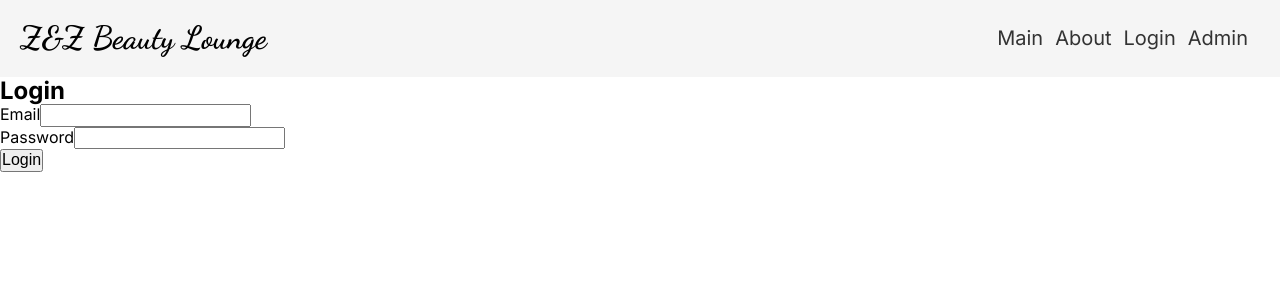
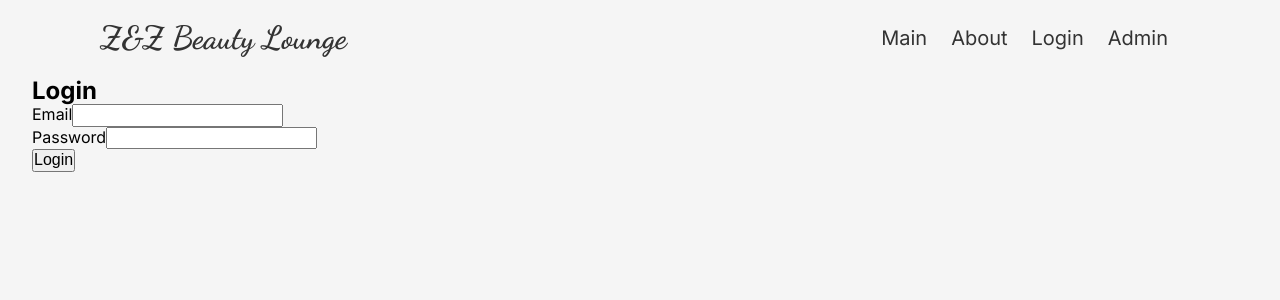
Before and after one commit to EugeneZanevskij/beauty-salon-app, a React (Create React App) app: page /login in a window 1280 px wide. Shown: the top 300 px of the page. Built offline with nearby package versions, Linux system fonts and the light colour scheme.

Commit message:
feat: HomeLayout and index.css

```diff
--- a/src/index.css
+++ b/src/index.css
@@ -8,8 +8,9 @@
 }
 
 body {
-  margin: 0;
+  margin: 0 2rem;
   font-family: 'Inter', sans-serif;
   -webkit-font-smoothing: antialiased;
   -moz-osx-font-smoothing: grayscale;
+  background-color: #f5f5f5;
 }
--- a/src/layouts/HomeLayout.js
+++ b/src/layouts/HomeLayout.js
@@ -5,30 +5,33 @@ import { isAuthenticated } from '../utils/auth';
 
 const HomeLayout = () => {
   const isLoggedIn = isAuthenticated();
+  //TODO: idAdmin
 
   return (
     <>
       <header className="header">
+      <Link to="" className="header__link">
         <h1 className="header__title">Z&Z Beauty Lounge</h1>
+      </Link>
         <nav className="header__nav">
           <ul className="header__nav-list">
             <li className="header__nav-item">
-              <Link to="" className="header__nav-link">Main</Link>
+              <Link to="" className="header__link">Main</Link>
             </li>
             <li className="header__nav-item">
-              <Link to="about" className='header__nav-link'>About</Link>
+              <Link to="about" className='header__link'>About</Link>
             </li>
             {isLoggedIn ? (
               <li className="header__nav-item">
-                <Link to="account" className='header__nav-link'>Account</Link>
+                <Link to="account" className='header__link'>Account</Link>
               </li>
             ) : (
               <li className="header__nav-item">
-                <Link to="login" className='header__nav-link'>Login</Link>
+                <Link to="login" className='header__link'>Login</Link>
               </li>
             )}
             <li className="header__nav-item">
-              <Link to="admin" className='header__nav-link'>Admin</Link>
+              <Link to="admin" className='header__link'>Admin</Link>
             </li>
           </ul>
         </nav>
--- a/src/styles/HomeLayout.css
+++ b/src/styles/HomeLayout.css
@@ -3,7 +3,8 @@
   text-align: center;
   justify-content: space-between;
   padding: 1.25rem;
-  background-color: #f5f5f5;
+  margin: 0 auto;
+  max-width: 70rem;
 }
 
 .header__title {
@@ -26,11 +27,16 @@
 
 .header__nav-item {
   display: inline;
-  margin-right: 0.75rem;
+  padding: 0.75rem;
+  border-radius: 0.5rem;
   font-size: 1.25rem;
 }
 
-.header__nav-link {
+.header__nav-item:hover {
+  background: rgba(189, 218, 139,0.5);
+}
+
+.header__link {
   text-decoration: none;
   color: #333;
   position: relative;
```
